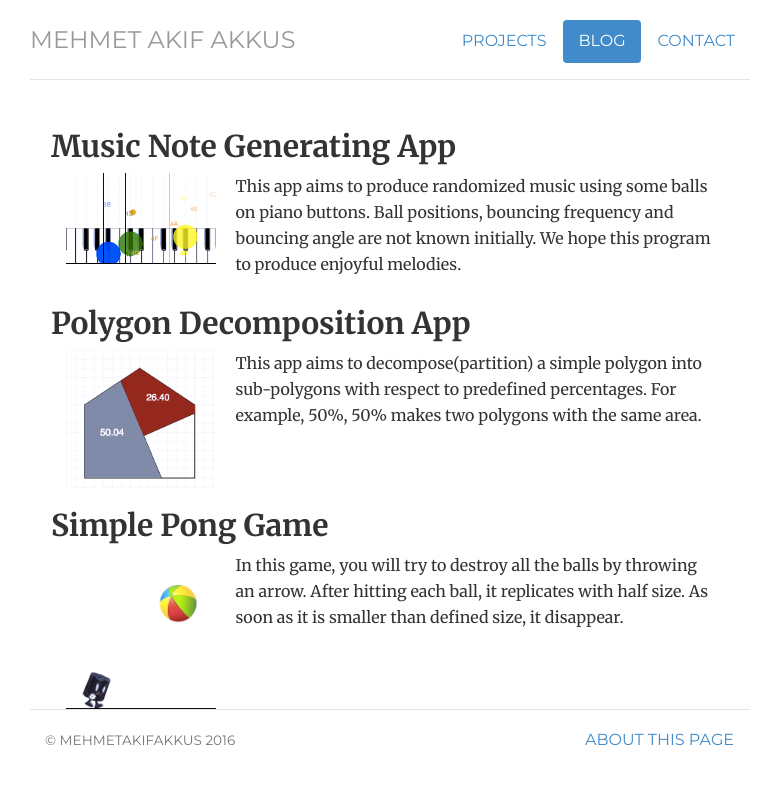
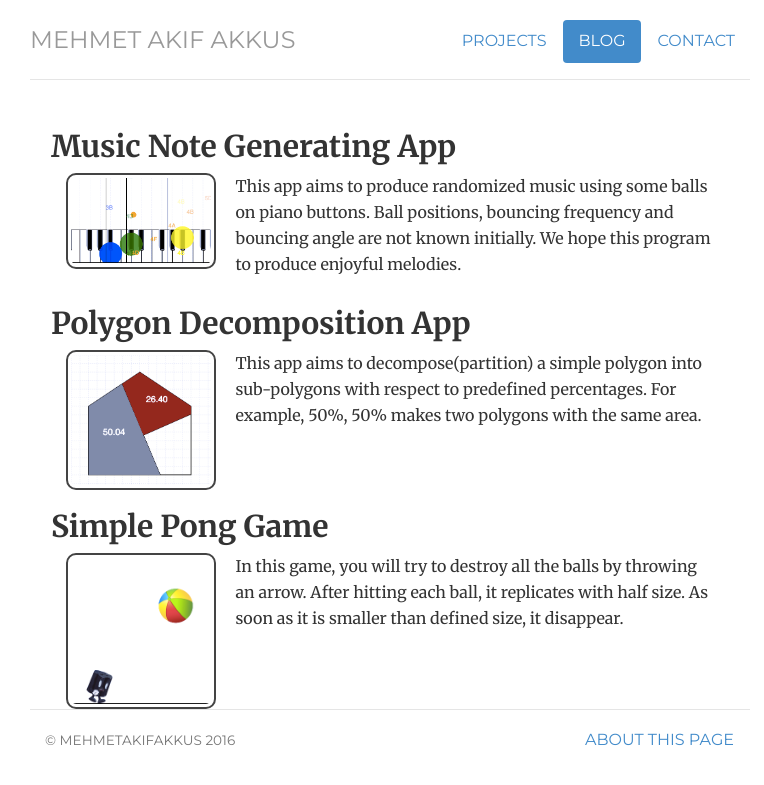
Before and after one commit to mehmetakifakkus/mehmetakifakkus.github.io, a Jekyll site: the page built from projects/index.html, in a window 1280 px wide. Shown: the top 785 px of the page, without its empty margins (250-1014 px from the left). Built offline with Jekyll 4.4.1, drawn with Linux system fonts in a browser that asks for light colours.

Commit message:
Update style.css

```diff
--- a/css/style.css
+++ b/css/style.css
@@ -91,3 +91,18 @@ pre.prettyprint { padding: 10px !important; margin: 40px; font-size: 12px;}
 	padding-top: 5.5px;
 	margin: 5px 15px 0px 0px;
 	font-family: 'Montserrat', Helvetica, sans-serif; }
+
+a img {
+    display: inline-block;
+    border: 2px solid #444;
+    border-radius: 10px;
+    padding: 3px;
+    transition: 0.2s;
+}
+
+a:hover img{
+    box-shadow: 0 0 2px 1px rgba
+    (0, 140, 186, 0.5);
+    border-radius: 30px;
+    border: 3px solid #aaa;
+}
```
